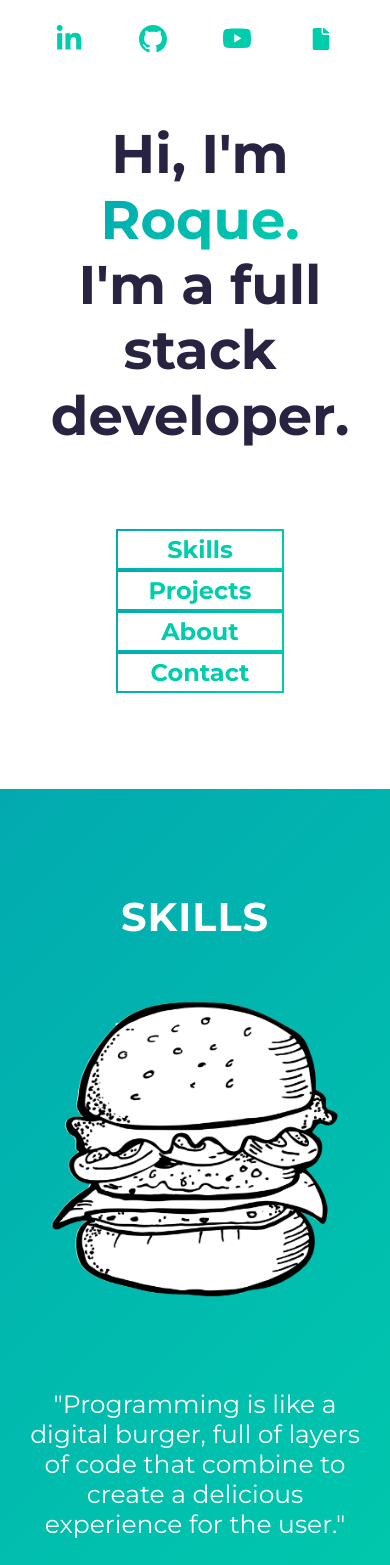
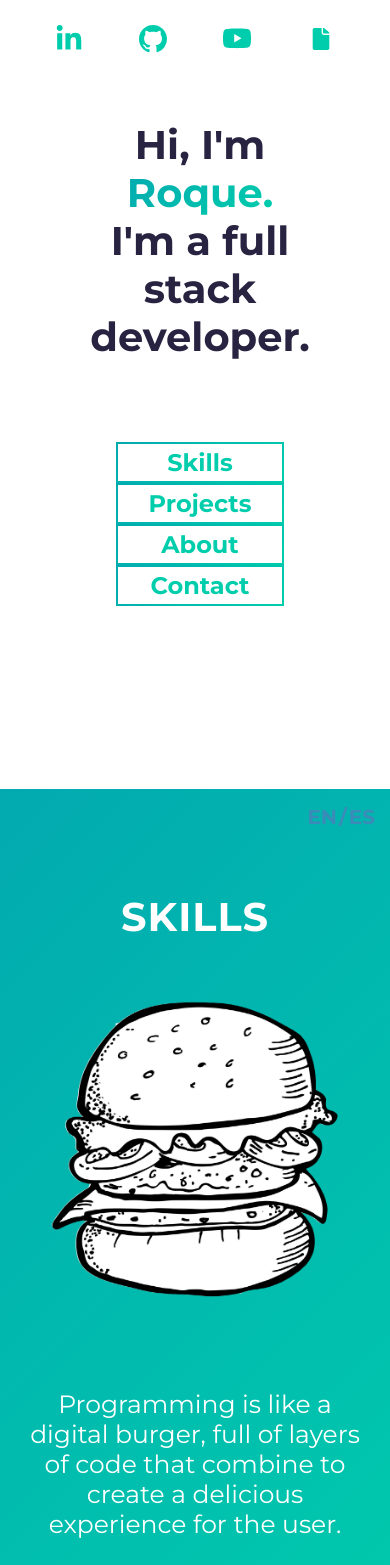
Before and after one commit to roquebernedo/portfolio, a React (Create React App) app: page / in a window 390 px wide. Shown: the top 1565 px of the page. Built offline with nearby package versions, Linux system fonts and the light colour scheme; a web font is replaced by a local one.

Commit message:
adding spanish and english

```diff
--- a/src/About.jsx
+++ b/src/About.jsx
@@ -3,7 +3,7 @@ import "./styles/About.scss"
 import { Link } from 'react-router-dom'
 
 
-const About = () => {
+const About = ({ change }) => {
   return (
     <div className='main-about' id='about'>
         <div className='top'>
@@ -16,16 +16,22 @@ const About = () => {
 
             <div className='resume'>
                 <div className='text'>
-                    A self-taught developer, i always felt curious about programming so i started studying
-                    web development on my own.
+                    {change
+                        ? "A self-taught developer, i always felt curious about programming so i started studying web development on my own."
+                        : "Desarrollador autodidacta, siempre me he sentido curioso por la programación, así que comencé a estudiar desarrollo web por mi cuenta."
+                    }
                 </div>
                 <div className="text">
-                    Since then, I have dedicated my time and effort to improving my skills and knowledge by
-                    working on projects that combine creative and effective solutions.
+                    {change
+                        ? "Since then, I have dedicated my time and effort to improving my skills and knowledge by working on projects that combine creative and effective solutions."
+                        : "Desde entonces, he dedicado mi tiempo y esfuerzo a mejorar mis habilidades y conocimientos trabajando en proyectos que combinan soluciones creativas y efectivas."
+                    }
                 </div>
                 <div className="text">
-                    When i'm not coding, you might find me playing chess, discovering new music, or learning a new
-                    language.
+                    {change
+                        ? "When i'm not coding, you might find me playing chess, discovering new music, or learning a new language."
+                        : "Cuando no estoy programando, puedes encontrarme jugando ajedrez, descubriendo nueva música o aprendiendo un nuevo idioma."
+                    }
                 </div>
                 <div className='butt'><Link to="https://drive.google.com/file/d/1W5MdmecfB5nSttV_fPZRMB__1FPc85mG/view" target='_blank' className='resu'>Resume</Link></div>
             </div>
--- a/src/App.js
+++ b/src/App.js
@@ -4,15 +4,32 @@ import Contact from './Contact';
 import About from './About';
 import Skills from './Skills';
 import Projects from './Projects';
+import { useState } from "react";
 
 function App() {
+  const [change, setChange] = useState(true)
+
+  const changeLanguageToEnglish = () => {
+    if(change === false){
+      setChange(!change) // tiene que ser verdad para que funcione
+      console.log(change)
+    }
+  }
+
+  const changeLanguageToSpanish = () => {
+    if(change === true){
+      setChange(!change) // tiene que ser falso para que funcione
+      console.log(change)
+    }
+  }
   return (
     <div className='App'>
       <Router>
-        <Presentacion/>
-        <Skills />
-        <Projects/>
-        <About/>
+        <Presentacion
+          change={change} changeLanguageToEnglish={changeLanguageToEnglish} changeLanguageToSpanish={changeLanguageToSpanish}/>
+        <Skills change={change} />
+        <Projects change={change} />
+        <About change={change} />
         <Contact/>
       </Router>
     </div>
--- a/src/Presentacion.jsx
+++ b/src/Presentacion.jsx
@@ -6,7 +6,8 @@ import { IoIosDocument } from "react-icons/io"
 import { Link } from 'react-router-dom';
 
 
-const Presentacion = () => {
+const Presentacion = ({ change, changeLanguageToEnglish, changeLanguageToSpanish }) => {
+
   function handleScroll(page) {
     const skillsSection = document.getElementById(page);
     if (skillsSection) {
@@ -17,14 +18,17 @@ const Presentacion = () => {
   return (
     <div className='main' id='presentacion'>
       <div className='top'>
-        <Link to="https://www.linkedin.com/in/roquebernedo/" target='_blank' className='link'><FaLinkedinIn /></Link>
-        <Link to="https://github.com/roquebernedo/roquebernedo/tree/main" target='_blank' className='link'><BsGithub /></Link>
-        <Link className='link'><BsYoutube /></Link>
-        <Link to="https://drive.google.com/file/d/1W5MdmecfB5nSttV_fPZRMB__1FPc85mG/view" target='_blank'  className='link'><IoIosDocument /></Link>
+          <Link to="https://www.linkedin.com/in/roquebernedo/" target='_blank' className='link'><FaLinkedinIn /></Link>
+          <Link to="https://github.com/roquebernedo/roquebernedo/tree/main" target='_blank' className='link'><BsGithub /></Link>
+          <Link className='link'><BsYoutube /></Link>
+          <Link to="https://drive.google.com/file/d/1W5MdmecfB5nSttV_fPZRMB__1FPc85mG/view" target='_blank'  className='link'><IoIosDocument /></Link>
       </div>
       <div className='bottom'>
         <div className='box'>
-          <h1>Hi, I'm <span>Roque.</span><br/>I'm a full stack developer.</h1>
+          {change
+            ? <h1>Hi, I'm <span>Roque.</span><br/>I'm a full stack developer.</h1>
+            : <h1>Hola, Yo soy <span>Roque.</span><br/>Soy un desarrollador full stack.</h1>
+          }
           <p>
             <Link delay={1000} onClick={() => handleScroll('skills')} className='buttons'>Skills</Link>
             <Link duration={1000} onClick={() => handleScroll("projects")} className='buttons'>Projects</Link>
@@ -33,6 +37,11 @@ const Presentacion = () => {
           </p>
         </div>
       </div>
+      <div className='languages'>
+        <div className='english' onClick={() => changeLanguageToEnglish()}>EN</div>
+        <div>/</div>
+        <div className='spanish' onClick={() => changeLanguageToSpanish()}>ES</div>
+      </div>
     </div>
   )
 }
--- a/src/Skills.jsx
+++ b/src/Skills.jsx
@@ -3,7 +3,7 @@ import './styles/Skills.scss'
 import ToolBox from './components/ToolBox'
 import ToolsBurger from './components/ToolsBurger';
 
-const Skills = () => {
+const Skills = ({ change }) => {
 
     const [showElement1, setShowElement1] = useState(false);
     const [showElement2, setShowElement2] = useState(false);
@@ -64,11 +64,17 @@ const Skills = () => {
             {!showElement1 && !showElement2 && !showElement3 && (
             <div className="resume-burger">
                     <div className='text'>
-                        "Programming is like a digital burger, full of layers of code that combine to create a delicious
-                        experience for the user."
+                        {change
+                            ? "Programming is like a digital burger, full of layers of code that combine to create a delicious experience for the user."
+                            : "Programacion es como una hamburguesa digital, repleta de capas de codigo que combinan para crear una deliciosa experiencia para el usuario."
+                        }
+
                     </div>
                     <div className="text-select">
-                        Select a layer on the burger to show stack skills.
+                        {change
+                            ? "Select a layer on the burger to show stack skills."
+                            : "Selecciona una capa en la hamburguesa para mostrar el stack de habilidades"
+                        }
                     </div>
             </div>
             )}
--- a/src/styles/Presentacion.scss
+++ b/src/styles/Presentacion.scss
@@ -64,6 +64,7 @@ body{
     .box{
         color: var(--color-one);
         display: flex;
+
         flex-direction: column;
         justify-content: center;
         @media (max-width: 1280px) {
@@ -82,7 +83,10 @@ body{
             animation-timing-function: ease-out;
             animation-fill-mode: forwards;
             @media (max-width: 640px) {
-                font-size: 3.4rem;
+                font-size: 3.3rem;
+            }
+            @media (max-width: 420px) {
+                font-size: 2.5rem;
             }
             @keyframes aparecer-title {
                 from { opacity: 0; transform: translateX(-30px); }
@@ -99,10 +103,7 @@ body{
 
         p{
             display: flex;
-            position: relative;
-            padding-right: 210px;
             align-items: center;
-            justify-content: center;
             opacity: 0;
             animation-delay: 1s;
             animation-name: aparecer-links;
@@ -110,6 +111,7 @@ body{
             animation-timing-function: ease-out;
             animation-fill-mode: forwards;
             @media (max-width: 1280px) {
+                justify-content: center;
                 padding-right: 0px;
             }
             @media (max-width: 640px) {
@@ -144,3 +146,24 @@ body{
         }
     }
 }
+
+.languages{
+    display: flex;
+    margin: 15px;
+    position: fixed;
+    bottom: 0;
+    right: 0;
+    font-weight: 700;
+    color: rgb(59, 139, 185);
+    gap: 2px;
+    font-size: 20px;
+    z-index: 9999;
+
+    .english:hover{
+        opacity: 0.7;
+    }
+
+    .spanish:hover{
+        opacity: 0.7;
+    }
+}
```
Also changed, not shown: src/Projects.jsx (+41 -9 lines).
